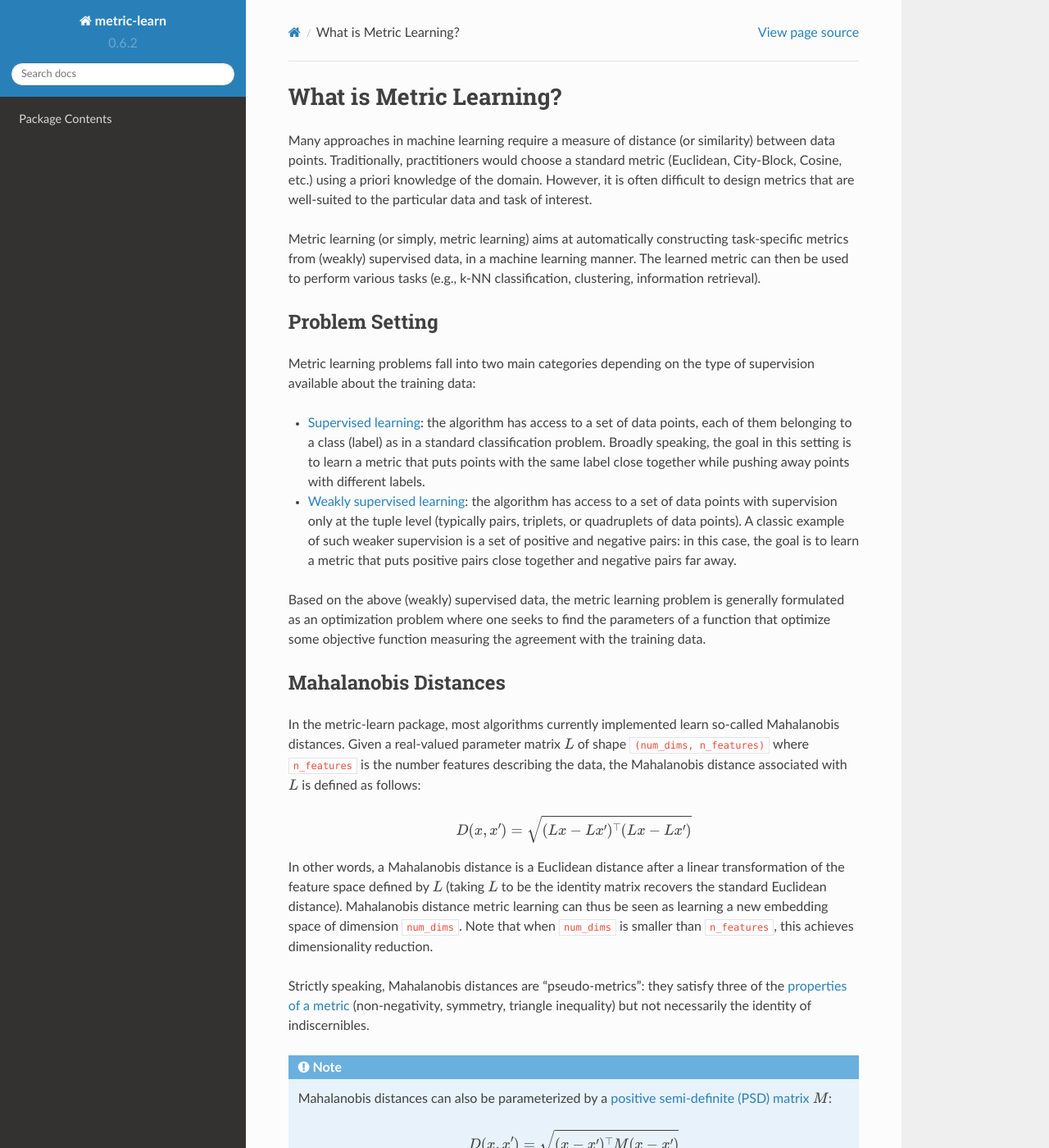
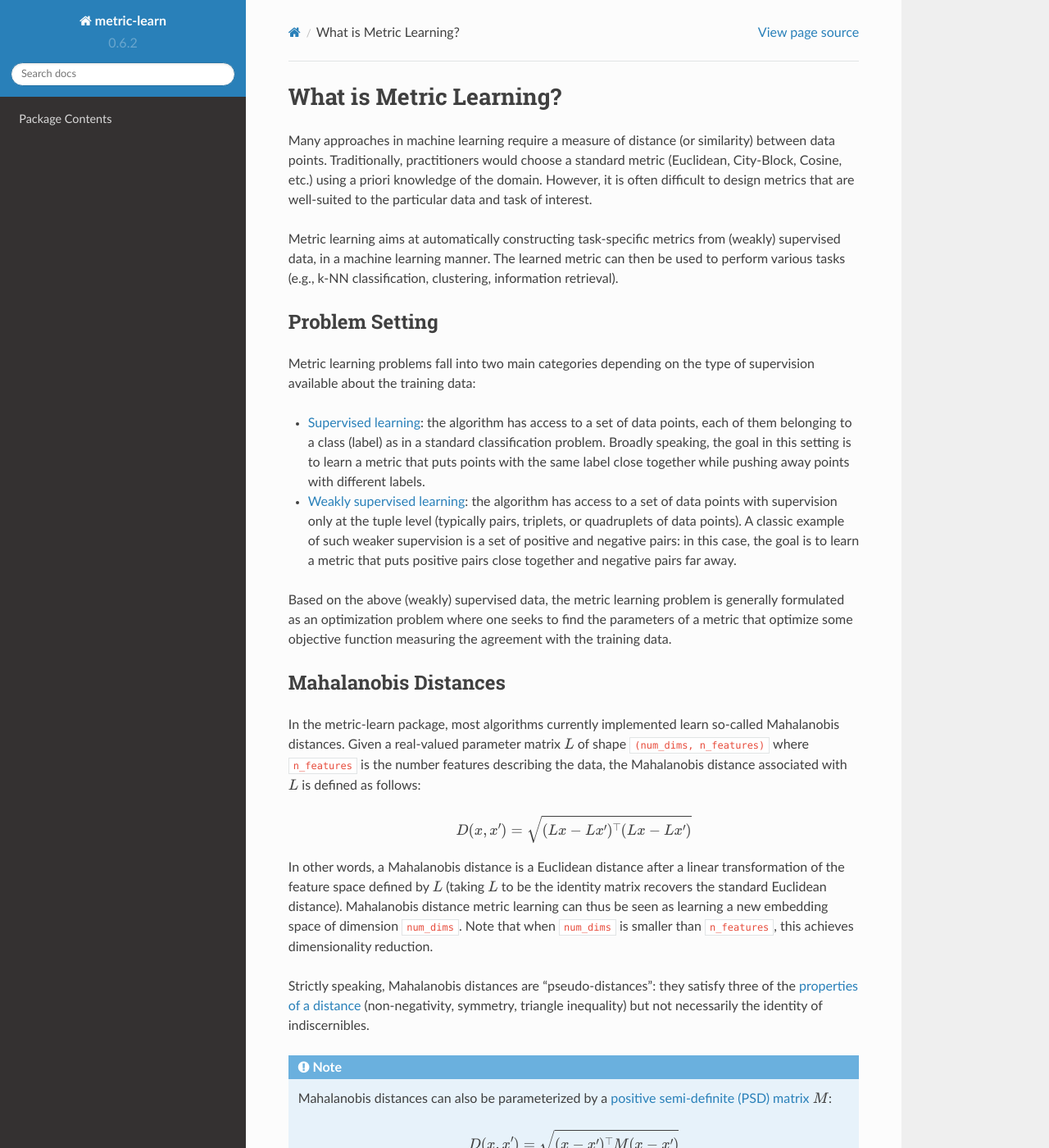
Before and after one commit to scikit-learn-contrib/metric-learn, a Sphinx documentation site: the page built from doc/introduction.rst, in a window 1280 px wide and 1400 px high. Shown: the whole window at 82% size. Built offline with Sphinx 7.4.7 and the Read the Docs theme 2.0.0, drawn with Linux system fonts in a browser that asks for light colours; pages that are not in the unit, such as notebooks, are missing from menus.

Commit message:
Fix docs annotations

```diff
--- a/doc/introduction.rst
+++ b/doc/introduction.rst
@@ -10,10 +10,10 @@ between data points. Traditionally, practitioners would choose a standard metric
 domain. However, it is often difficult to design metrics that are well-suited
 to the particular data and task of interest.
 
-Metric learning (or simply, metric learning) aims at automatically constructing
-task-specific metrics from (weakly) supervised data, in a machine learning manner.
-The learned metric can then be used to perform various tasks (e.g.,
-k-NN classification, clustering, information retrieval).
+Metric learning aims at automatically constructing task-specific metrics from
+(weakly) supervised data, in a machine learning manner. The learned metric can
+then be used to perform various tasks (e.g., k-NN classification, clustering,
+information retrieval).
 
 Problem Setting
 ===============
@@ -36,7 +36,7 @@ of supervision available about the training data:
 
 Based on the above (weakly) supervised data, the metric learning problem is
 generally formulated as an optimization problem where one seeks to find the
-parameters of a function that optimize some objective function
+parameters of a metric that optimize some objective function
 measuring the agreement with the training data.
 
 .. _mahalanobis_distances:
@@ -59,8 +59,8 @@ Mahalanobis distance metric learning can thus be seen as learning a new
 embedding space of dimension ``num_dims``. Note that when ``num_dims`` is
 smaller than ``n_features``, this achieves dimensionality reduction.
 
-Strictly speaking, Mahalanobis distances are "pseudo-metrics": they satisfy
-three of the `properties of a metric <https://en.wikipedia.org/wiki/Metric_
+Strictly speaking, Mahalanobis distances are "pseudo-distances": they satisfy
+three of the `properties of a distance <https://en.wikipedia.org/wiki/Metric_
 (mathematics)>`_ (non-negativity, symmetry, triangle inequality) but not
 necessarily the identity of indiscernibles.
 
--- a/doc/supervised.rst
+++ b/doc/supervised.rst
@@ -58,7 +58,7 @@ NCA(init='auto', max_iter=100, n_components=None,
 Now that the estimator is fitted, you can use it on new data for several
 purposes.
 
-We can now use the learned metric to **score** new pairs of points with ``pair_score``
+We can use the learned metric to **score** new pairs of points with ``pair_score``
 (the larger the score, the more similar the pair). For Mahalanobis learners,
 it is equal to the opposite of the distance.
 
--- a/doc/weakly_supervised.rst
+++ b/doc/weakly_supervised.rst
@@ -152,7 +152,7 @@ Or alternatively (using a preprocessor):
 Now that the estimator is fitted, you can use it on new data for several
 purposes.
 
-We can now use the learned metric to **score** new pairs of points with ``pair_score``
+We can use the learned metric to **score** new pairs of points with ``pair_score``
 (the larger the score, the more similar the pair). For Mahalanobis learners,
 it is equal to the opposite of the distance.
 
```
Also changed, not shown: 1 other file.
